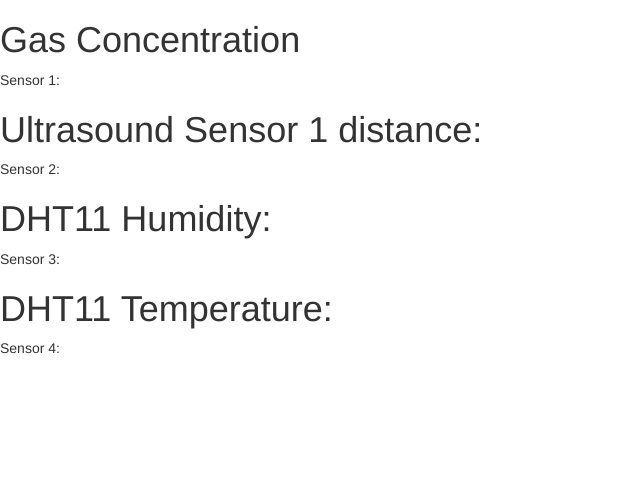
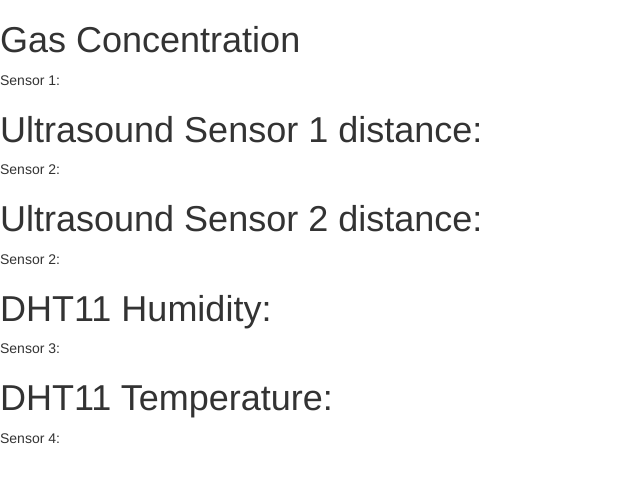
Before and after one commit to marcgarrofe/LuciRobot, a Flask app: page / in a window 1280 px wide. Shown: the top 483 px of the page, without its empty margins (0-640 px from the left). Run offline with Flask 2, Linux system fonts and the light colour scheme; some libraries are stand-ins or nearby versions.

Commit message:
feat: added second ultrasound sensor

```diff
--- a/code/src/deploy/sensors/sensors.py
+++ b/code/src/deploy/sensors/sensors.py
@@ -8,6 +8,7 @@ class Sensors:
         # ho tenim com objecte per si volem accedir desde python pero per el websocket enviare el json
         self.gas_concentration = 0.0
         self.ultrasound_sensor_1_distance = 0.0
+        self.ultrasound_sensor_2_distance = 0.0
         self.dht11_humidity = 0.0
         self.dht11_temp = 0.0
         self.json_value = ""
@@ -20,6 +21,7 @@ class Sensors:
 
         self.gas_concentration = json_dict['gas_concentration']
         self.ultrasound_sensor_1_distance = json_dict['ultrasound_sensor_1_distance']
+        self.ultrasound_sensor_2_distance = json_dict['ultrasound_sensor_2_distance']
         self.dht11_humidity = json_dict['dht11_humidity']
         self.dht11_temp = json_dict['dht11_temp']
         self.json_value = json_dict
@@ -30,6 +32,7 @@ class Sensors:
         json_text = {}
         json_text["gas_concentration"] = 0.0
         json_text["ultrasound_sensor_1_distance"] = 0.0
+        json_text["ultrasound_sensor_2_distance"] = 0.0
         json_text["dht11_humidity"] = 0.0
         json_text["dht11_temp"] = 0.0
 
--- a/code/src/deploy/server/server.py
+++ b/code/src/deploy/server/server.py
@@ -1,7 +1,6 @@
 from flask import Flask, request, jsonify, render_template
 from flask_socketio import emit
 from flask_socketio import SocketIO
-from flask_ngrok import run_with_ngrok
 # Bibliografía.
 # https://stackoverflow.com/questions/51970072/real-time-video-stabilization-opencv
 
@@ -21,7 +20,7 @@ class Server:
         # app.run(port=self.port, debug=True)
         global sensors
         sensors = self.sensors
-        run_with_ngrok(socketio.run(app, host='0.0.0.0', port = self.port, debug=True))
+        socketio.run(app, host='0.0.0.0', port = self.port, debug=True)
         sensors.start_reading()
 
 
--- a/code/src/deploy/server/templates/index.html
+++ b/code/src/deploy/server/templates/index.html
@@ -15,6 +15,9 @@
     <h1> Ultrasound Sensor 1 distance:  </h1>
     <p id = "ultrasound_sensor_1_distance">Sensor 2:</p>
 
+    <h1> Ultrasound Sensor 2 distance:  </h1>
+    <p id = "ultrasound_sensor_2_distance">Sensor 2:</p>
+
     <h1> DHT11 Humidity: </h1>
 
     <p id = "dht11_humidity">Sensor 3:</p>
```
Also changed, not shown: 1 other file.
